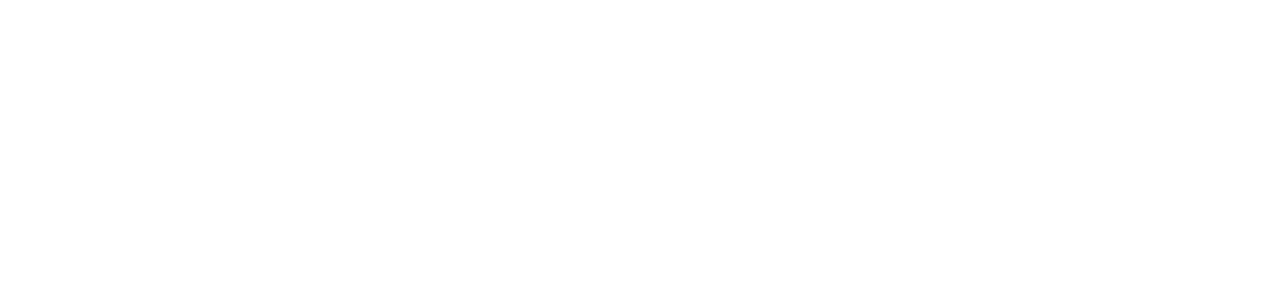
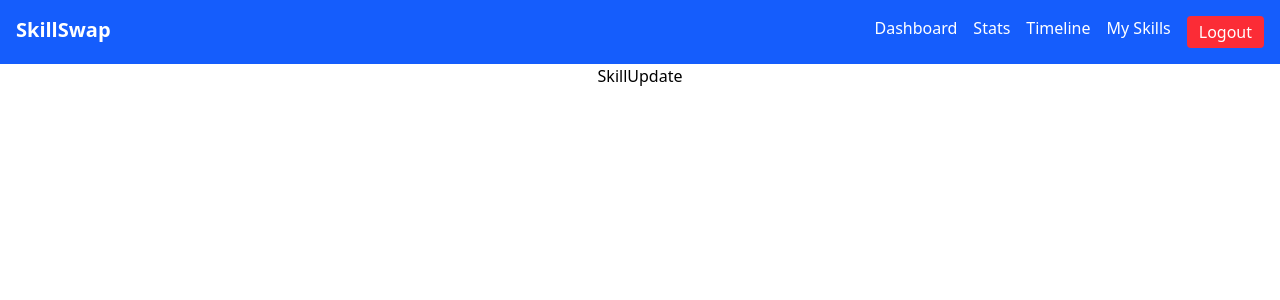
Before and after one commit to Sujil75/skillswap-client, a React (Vite) app: page /update-skill in a window 1280 px wide. Before the commit this address had no page. Shown: the top 300 px of the page. Built offline with nearby package versions, Linux system fonts and the light colour scheme; sample sign-in values are in the browser's storage.

Commit message:
update skills page added

```diff
--- a/src/App.jsx
+++ b/src/App.jsx
@@ -5,6 +5,7 @@
 import SkillCreate from "./pages/SkillCreate"
 import SkillDetails from "./pages/SkillDetails"
 import UserSkills from "./pages/UserSkills"
+import SkillUpdate from "./components/SkillUpdate"
 import Stats from "./pages/Stats"
 import { UserProvider } from "./context/UserContext"
 import TimelinePage from "./pages/Timeline"
@@ -36,6 +37,9 @@
         <Route path="/timeline" element={<ProtectedRoute />}>
             <Route index element={<TimelinePage />} />
         </Route>
+        <Route path="/update-skill" element={<ProtectedRoute />}>
+            <Route index element={<SkillUpdate />} />
+        </Route>
       </Routes>
     </UserProvider>
   )
--- a/src/components/SkillCard.jsx
+++ b/src/components/SkillCard.jsx
@@ -1,16 +1,13 @@
-import { Link } from "react-router-dom"
+import { Link, useNavigate } from "react-router-dom"
 import { MdDeleteOutline } from "react-icons/md"
 import {useContext} from 'react'
 import { UserContext } from "../context/UserContext"
 import api from "../utils/api"
-import { RxUpdate } from "react-icons/rx";
+import { RxUpdate } from "react-icons/rx"
 
 const SkillCard = ({ skill, onDelete }) => {
+  const navigate = useNavigate()
   const {token} = useContext(UserContext)
-
-  const updateSkill = () => {
-    console.log("Update skill:", skill._id)
-  }
 
   const deleteSkill = async () => {
     const confirmDelete = window.confirm("Are you sure you want to delete this skill?")
@@ -35,7 +32,7 @@
           <MdDeleteOutline size="20" />
         </button>
 
-        <button type="button" onClick={updateSkill} className="text-blue-500 border-none bg-none hover: cursor-pointer">
+        <button type="button" onClick={() => navigate('/update-skill', {state: {skill}})} className="text-blue-500 border-none bg-none hover: cursor-pointer">
           <RxUpdate size="18" />
         </button>
       </div>
--- /dev/null
+++ b/src/components/SkillUpdate.jsx
@@ -0,0 +1,17 @@
+import React from 'react'
+import { useLocation } from 'react-router-dom'
+import Navbar from './Navbar'
+
+function SkillUpdate() {
+  const {state} = useLocation()
+  console.log(state)
+  return (
+    <div className='h-[100vh]'>
+        <Navbar />
+
+        <div>SkillUpdate</div>
+    </div>
+  )
+}
+
+export default SkillUpdate
```
